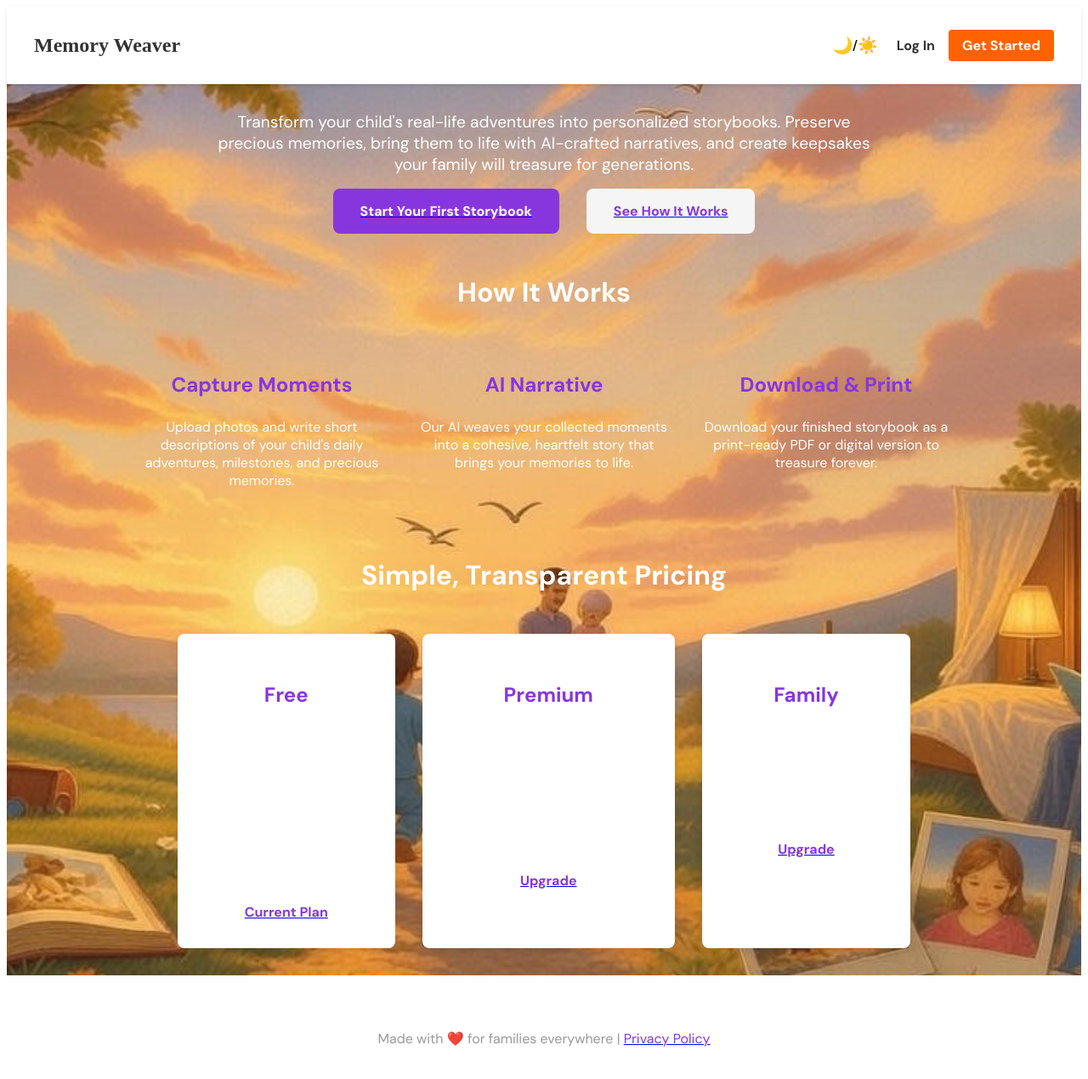
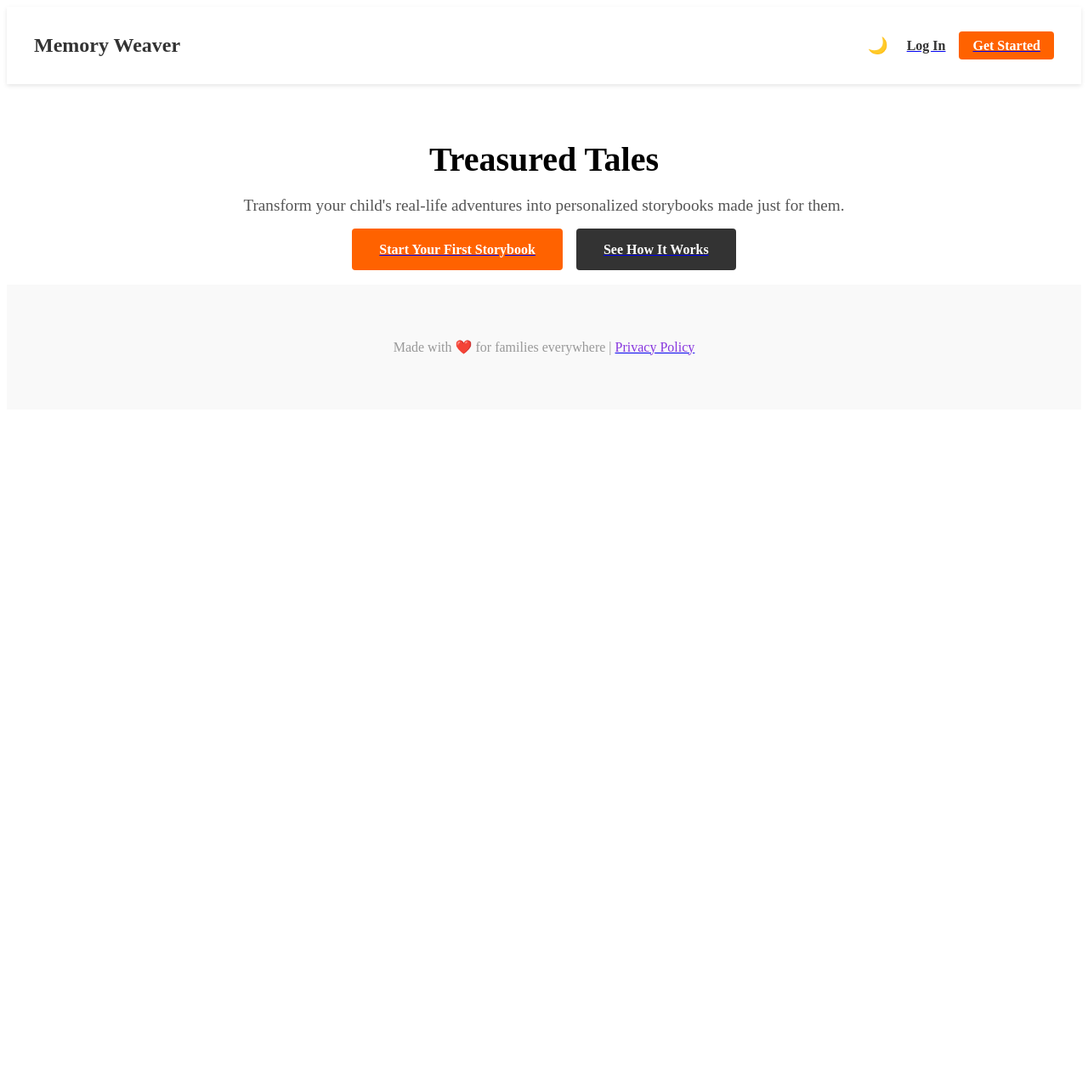
Before and after one commit to Gstewartuk/Treasured-Tales, a Next.js app: page /app in a window 1280 px wide. Shown: the top 1270 px of the page at 85% size. After the commit the page ends 800 px from the top, so only its background shows below. Built offline with nearby package versions, Linux system fonts and the light colour scheme.

Commit message:
Implement theme toggle and style updates
Added theme toggle functionality and updated header/footer styles based on the selected theme.

```diff
--- a/pages/app/index.js
+++ b/pages/app/index.js
@@ -1,77 +1,67 @@
-import Head from 'next/head';
-import Link from 'next/link';
+import React, { useEffect, useState } from 'react';
+import Link from 'next/link'; // Import Link for navigation
 
 export default function AppHome() {
+  const [theme, setTheme] = useState('light'); // Default theme state
+  const isBrowser = typeof window !== 'undefined'; // Check if executing in the browser
+
+  // Initialize theme only if in the browser
+  useEffect(() => {
+    if (isBrowser) {
+      const storedTheme = localStorage.getItem('theme') || 'light'; // Retrieve or set default
+      document.body.setAttribute('data-theme', storedTheme); // Apply theme to body
+      setTheme(storedTheme); // Update state
+    }
+  }, [isBrowser]);
+
+  // Handle theme toggle
+  const toggleTheme = () => {
+    if (isBrowser) {
+      const newTheme = theme === 'light' ? 'dark' : 'light'; // Determine new theme
+      document.body.setAttribute('data-theme', newTheme); // Update theme attribute
+      localStorage.setItem('theme', newTheme); // Persist theme in local storage
+      setTheme(newTheme); // Update state
+    }
+  };
+
+  // Header Section
   return (
     <>
-      {/* SEO and Google Fonts */}
-      <Head>
-        <title>Treasured Tales - The Stories We Live</title>
-        <meta
-          name="description"
-          content="Transform your child's real-life adventures into personalized storybooks. Preserve precious memories, bring them to life with AI-crafted narratives, and create keepsakes your family will treasure for generations."
-        />
-        <link
-          href="https://fonts.googleapis.com/css2?family=Architects+Daughter&family=DM+Sans:wght@400;700&display=swap"
-          rel="stylesheet"
-        />
-      </Head>
-
-      {/* Page Content */}
-      <div
-        style={{
-          fontFamily: "'DM Sans', sans-serif",
-          backgroundImage: 'url("/background.jpg")', // Replace with your image path
-          backgroundSize: 'cover',
-          backgroundPosition: 'center',
-          color: '#fff',
-        }}
-      >
-       {/* Header Section */}
+      {/* Header */}
       <header
         style={{
           display: 'flex',
           justifyContent: 'space-between',
           alignItems: 'center',
           padding: '1rem 2rem',
-    backgroundColor: '#fff',
+          backgroundColor: theme === 'dark' ? '#333' : '#fff',
           boxShadow: '0px 2px 5px rgba(0, 0, 0, 0.1)',
+          color: theme === 'dark' ? '#fff' : '#333',
         }}
       >
-  {/* Logo */}
-  <h1 style={{ fontSize: '1.5rem', fontWeight: 'bold', fontFamily: "'Playfair Display', serif", color: '#333' }}>
+        <h1 style={{ fontSize: '1.5rem', fontWeight: 'bold', fontFamily: "'Playfair Display', serif" }}>
           Memory Weaver
         </h1>
-
-  {/* Navigation */}
         <div style={{ display: 'flex', alignItems: 'center', gap: '1rem' }}>
-    {/* Light/Dark Mode Toggle */}
           <button
-      onClick={() => {
-        const theme = document.body.classList.toggle('dark-mode') ? 'dark' : 'light';
-        document.body.setAttribute('data-theme', theme);
-      }}
+            onClick={toggleTheme}
             style={{
-        display: 'flex',
-        justifyContent: 'center',
-        alignItems: 'center',
               backgroundColor: 'transparent',
               border: 'none',
               fontSize: '1.2rem',
               cursor: 'pointer',
+              color: theme === 'dark' ? '#fff' : '#333',
             }}
           >
-      🌙/☀️
+            {theme === 'dark' ? '☀️' : '🌙'}
           </button>
-
-    {/* Log In Link */}
-    <a href="/login" style={{ color: '#333', textDecoration: 'none', fontWeight: '600' }}>
+          <Link href="/login">
+            <a style={{ color: theme === 'dark' ? '#fff' : '#333', textDecoration: 'none', fontWeight: '600' }}>
               Log In
             </a>
-
-    {/* Get Started Button */}
+          </Link>
+          <Link href="/get-started">
             <a
-      href="/get-started"
               style={{
                 padding: '0.5rem 1rem',
                 backgroundColor: '#ff6200',
@@ -83,24 +73,25 @@ export default function AppHome() {
             >
               Get Started
             </a>
+          </Link>
         </div>
       </header>
 
-        <main style={{ padding: '2rem', maxWidth: '1200px', margin: '0 auto' }}>
       {/* Hero Section */}
-          <section style={{ textAlign: 'center', marginBottom: '4rem' }}>
-            <p style={{ fontSize: '1.2rem', maxWidth: '800px', margin: '0 auto' }}>
-              Transform your child's real-life adventures into personalized storybooks. Preserve precious memories, bring them to life with AI-crafted narratives, and create keepsakes your family will treasure for generations.
+      <main style={{ padding: '2rem', textAlign: 'center' }}>
+        <h2 style={{ fontSize: '2.5rem', fontWeight: 'bold', marginBottom: '1rem' }}>Treasured Tales</h2>
+        <p style={{ fontSize: '1.2rem', marginBottom: '2rem', color: theme === 'dark' ? '#aaa' : '#555' }}>
+          Transform your child's real-life adventures into personalized storybooks made just for them.
         </p>
-            <div style={{ display: 'flex', gap: '2rem', justifyContent: 'center', marginTop: '2rem' }}>
+        <div style={{ display: 'flex', gap: '1rem', justifyContent: 'center' }}>
           <Link href="/start-storybook">
             <a
               style={{
                 padding: '1rem 2rem',
-                    backgroundColor: '#8736de',
+                backgroundColor: '#ff6200',
                 color: '#fff',
                 textDecoration: 'none',
-                    borderRadius: '8px',
+                borderRadius: '4px',
                 fontWeight: 'bold',
               }}
             >
@@ -111,10 +102,10 @@ export default function AppHome() {
             <a
               style={{
                 padding: '1rem 2rem',
-                    backgroundColor: '#f5f5f5',
-                    color: '#8736de',
+                backgroundColor: theme === 'dark' ? '#555' : '#333',
+                color: '#fff',
                 textDecoration: 'none',
-                    borderRadius: '8px',
+                borderRadius: '4px',
                 fontWeight: 'bold',
               }}
             >
@@ -122,104 +113,24 @@ export default function AppHome() {
             </a>
           </Link>
         </div>
-          </section>
-
-          {/* How It Works Section */}
-          <section style={{ marginBottom: '4rem' }}>
-            <h2 style={{ fontSize: '2rem', textAlign: 'center', marginBottom: '3rem' }}>How It Works</h2>
-            <div style={{ display: 'flex', gap: '2rem', flexWrap: 'wrap', justifyContent: 'center' }}>
-              <div style={{ textAlign: 'center', maxWidth: '300px' }}>
-                <h3 style={{ fontSize: '1.5rem', color: '#8736de' }}>Capture Moments</h3>
-                <p>Upload photos and write short descriptions of your child's daily adventures, milestones, and precious memories.</p>
-              </div>
-              <div style={{ textAlign: 'center', maxWidth: '300px' }}>
-                <h3 style={{ fontSize: '1.5rem', color: '#8736de' }}>AI Narrative</h3>
-                <p>Our AI weaves your collected moments into a cohesive, heartfelt story that brings your memories to life.</p>
-              </div>
-              <div style={{ textAlign: 'center', maxWidth: '300px' }}>
-                <h3 style={{ fontSize: '1.5rem', color: '#8736de' }}>Download & Print</h3>
-                <p>Download your finished storybook as a print-ready PDF or digital version to treasure forever.</p>
-              </div>
-            </div>
-          </section>
-
-          {/* Pricing Section */}
-          <section style={{ textAlign: 'center' }}>
-            <h2 style={{ fontSize: '2rem', marginBottom: '3rem' }}>Simple, Transparent Pricing</h2>
-            <div style={{ display: 'flex', flexWrap: 'wrap', gap: '2rem', justifyContent: 'center' }}>
-              {/* Free Plan */}
-              <div
-                style={{
-                  backgroundColor: '#fff',
-                  padding: '2rem',
-                  borderRadius: '8px',
-                  boxShadow: '0 4px 8px rgba(0,0,0,0.1)',
-                  maxWidth: '300px',
-                  textAlign: 'center',
-                }}
-              >
-                <h3 style={{ color: '#8736de', fontSize: '1.5rem' }}>Free</h3>
-                <p>Perfect for getting started</p>
-                <p style={{ fontSize: '2rem', fontWeight: 'bold', margin: '1rem 0' }}>$0.00</p>
-                <p>50 memories per year</p>
-                <p>1 child profile</p>
-                <p>Weekly compilations</p>
-                <Link href="/current-plan">
-                  <a style={{ color: '#8736de', textDecoration: 'none', fontWeight: 'bold' }}>Current Plan</a>
-                </Link>
-              </div>
-
-              {/* Premium Plan */}
-              <div
-                style={{
-                  backgroundColor: '#fff',
-                  padding: '2rem',
-                  borderRadius: '8px',
-                  boxShadow: '0 4px 8px rgba(0,0,0,0.1)',
-                  maxWidth: '300px',
-                  textAlign: 'center',
-                }}
-              >
-                <h3 style={{ color: '#8736de', fontSize: '1.5rem' }}>Premium</h3>
-                <p>For dedicated memory keepers</p>
-                <p style={{ fontSize: '2rem', fontWeight: 'bold', margin: '1rem 0' }}>$7.99</p>
-                <p>Unlimited memories</p>
-                <p>Up to 3 child profiles</p>
-                <Link href="/upgrade">
-                  <a style={{ color: '#8736de', textDecoration: 'none', fontWeight: 'bold' }}>Upgrade</a>
-                </Link>
-              </div>
-
-              {/* Family Plan */}
-              <div
-                style={{
-                  backgroundColor: '#fff',
-                  padding: '2rem',
-                  borderRadius: '8px',
-                  boxShadow: '0 4px 8px rgba(0,0,0,0.1)',
-                  maxWidth: '300px',
-                  textAlign: 'center',
-                }}
-              >
-                <h3 style={{ color: '#8736de', fontSize: '1.5rem' }}>Family</h3>
-                <p>Share with grandparents</p>
-                <p style={{ fontSize: '2rem', fontWeight: 'bold', margin: '1rem 0' }}>$12.99</p>
-                <p>Up to 10 child profiles</p>
-                <Link href="/upgrade">
-                  <a style={{ color: '#8736de', textDecoration: 'none', fontWeight: 'bold' }}>Upgrade</a>
-                </Link>
-              </div>
-            </div>
-          </section>
       </main>
 
       {/* Footer */}
-        <footer style={{ textAlign: 'center', padding: '3rem 1rem', backgroundColor: '#FFFFFF' }}>
-          <p style={{ fontSize: '1rem', color: '#999' }}>
-            Made with ❤️ for families everywhere | <Link href="/privacy"><a style={{ color: '#8736de' }}>Privacy Policy</a></Link>
+      <footer
+        style={{
+          textAlign: 'center',
+          padding: '3rem 1rem',
+          backgroundColor: theme === 'dark' ? '#222' : '#f9f9f9',
+          color: theme === 'dark' ? '#fff' : '#555',
+        }}
+      >
+        <p style={{ fontSize: '1rem', color: theme === 'dark' ? '#aaa' : '#999' }}>
+          Made with ❤️ for families everywhere |{' '}
+          <Link href="/privacy">
+            <a style={{ color: '#8736de', textDecoration: 'none' }}>Privacy Policy</a>
+          </Link>
         </p>
       </footer>
-      </div>
     </>
   );
 }
```
Lines whose indentation alone changed are shown as unchanged.
